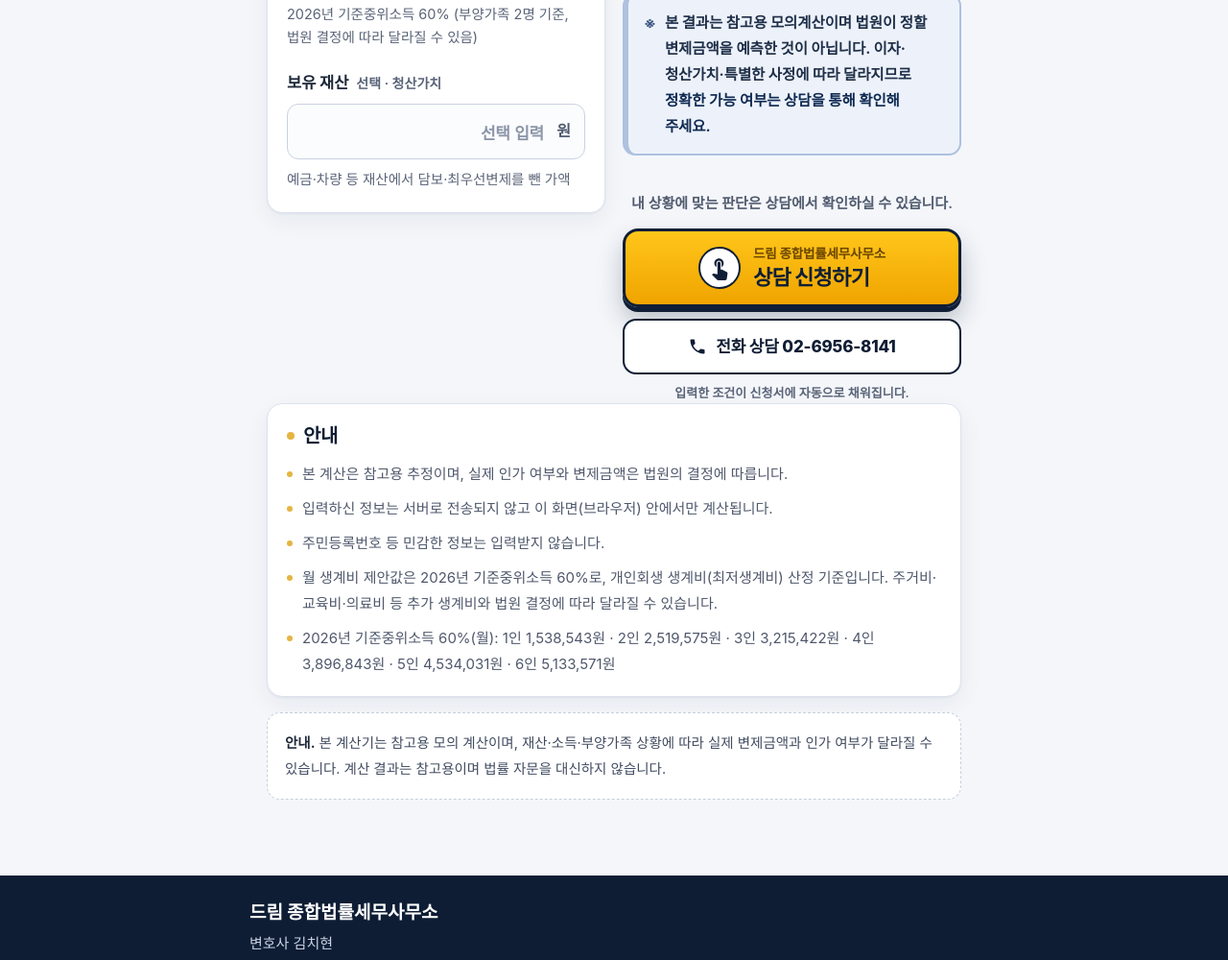
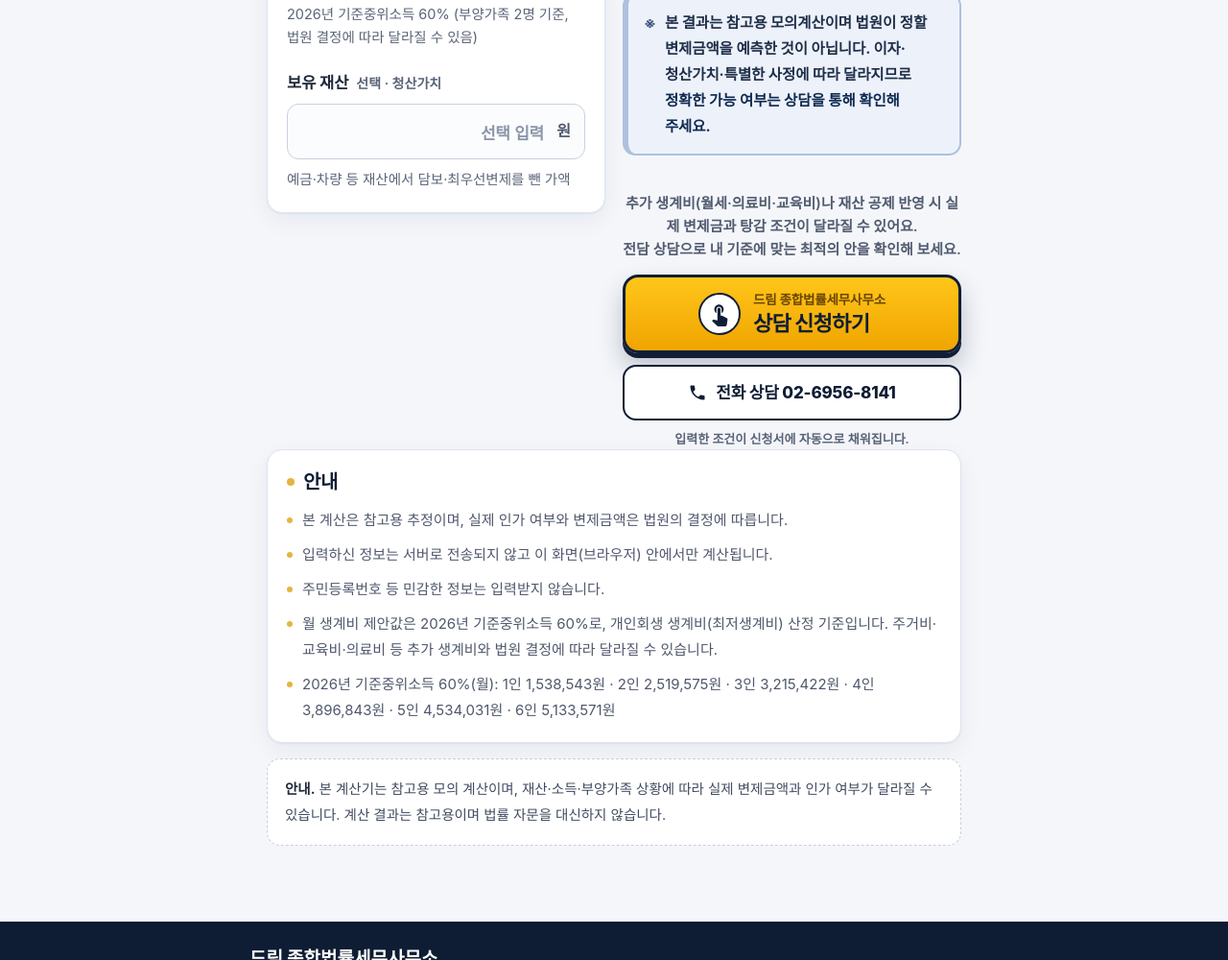
Before and after one commit to kodijun4692-cmyk/kodijun4692-cmyk.github.io, a plain HTML site: page rehab.html in a window 1280 px wide. Shown: the part 1016-2016 px from the top of the page at 96% size. Drawn offline with Linux system fonts and the light colour scheme.

Commit message:
Update CTA lead copy to highlight additional living expense & asset deduction consultation

```diff
--- a/rehab.html
+++ b/rehab.html
@@ -685,7 +685,7 @@
       <p class="consult-note"><span class="mark" aria-hidden="true">※</span><span>본 결과는 참고용 모의계산이며 법원이 정할 변제금액을 예측한 것이 아닙니다. 이자·청산가치·특별한 사정에 따라 달라지므로 <b>정확한 가능 여부는 상담을 통해 확인해 주세요.</b></span></p>
 
       <div class="cta">
-        <p class="cta-lead">내 상황에 맞는 판단은 상담에서 확인하실 수 있습니다.</p>
+        <p class="cta-lead">추가 생계비(월세·의료비·교육비)나 재산 공제 반영 시 실제 변제금과 탕감 조건이 달라질 수 있어요.<br>전담 상담으로 내 기준에 맞는 최적의 안을 확인해 보세요.</p>
         <a class="cta-apply" id="ctaForm" href="https://docs.google.com/forms/d/e/1FAIpQLSdIXW1HcoL6hFb2Pv_dq9QOOh7EvcN9kCfsQm81BHZgRlY9DA/viewform" target="_blank" rel="noopener">
           <span class="cta-hand" aria-hidden="true"><svg viewBox="0 0 24 24" focusable="false" aria-hidden="true"><path d="M9 11.24V7.5C9 6.12 10.12 5 11.5 5S14 6.12 14 7.5v3.74c1.21-.81 2-2.18 2-3.74C16 5.01 13.99 3 11.5 3S7 5.01 7 7.5c0 1.56.79 2.93 2 3.74zm9.84 4.63l-4.54-2.26c-.17-.07-.35-.11-.54-.11H13v-6c0-.83-.67-1.5-1.5-1.5S10 6.67 10 7.5v10.74l-3.43-.72c-.08-.01-.15-.03-.24-.03-.31 0-.59.13-.79.33l-.79.8 4.94 4.94c.27.27.65.44 1.06.44h6.79c.75 0 1.33-.55 1.44-1.28l.75-5.27c.01-.07.02-.14.02-.2 0-.62-.38-1.16-.91-1.38z"/></svg></span>
           <span class="cta-txt"><span class="cta-brand">드림 종합법률세무사무소</span><span class="cta-act">상담 신청하기</span></span>
```
